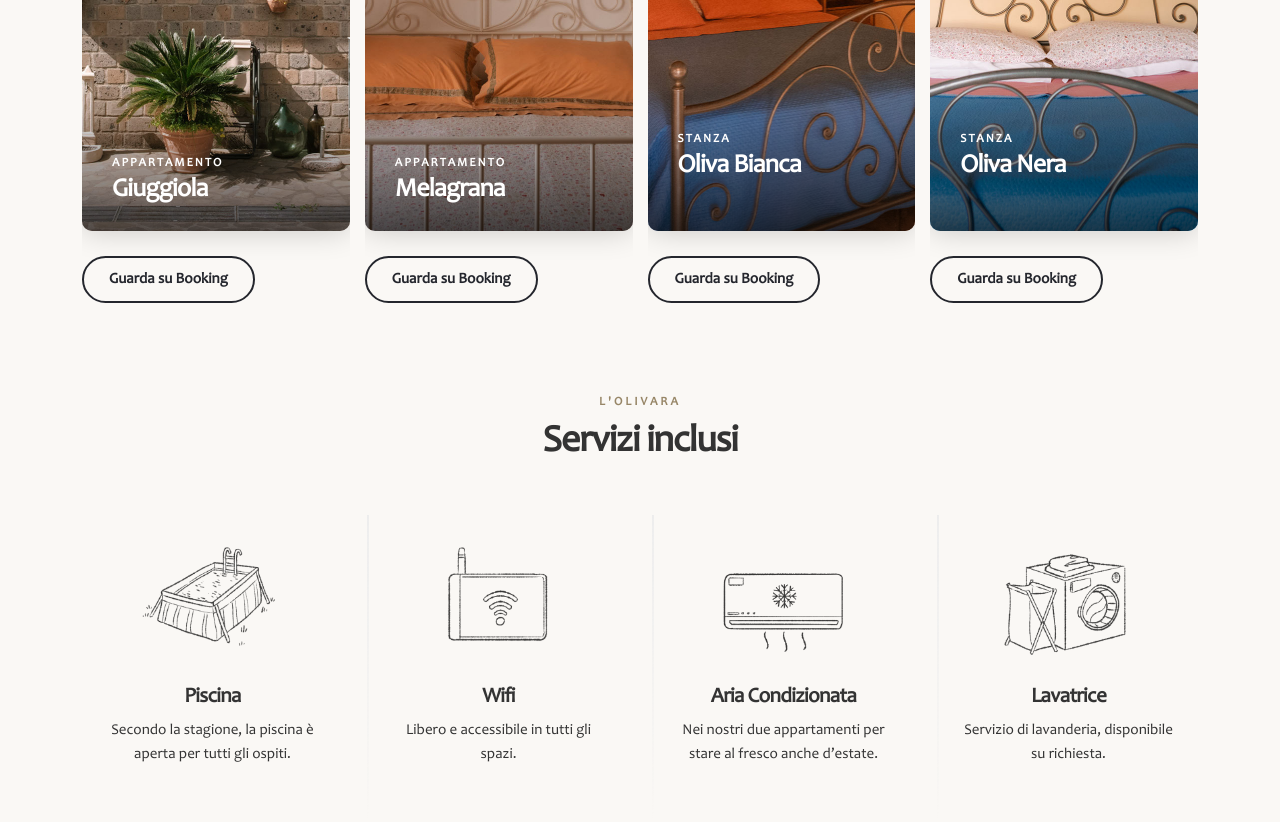
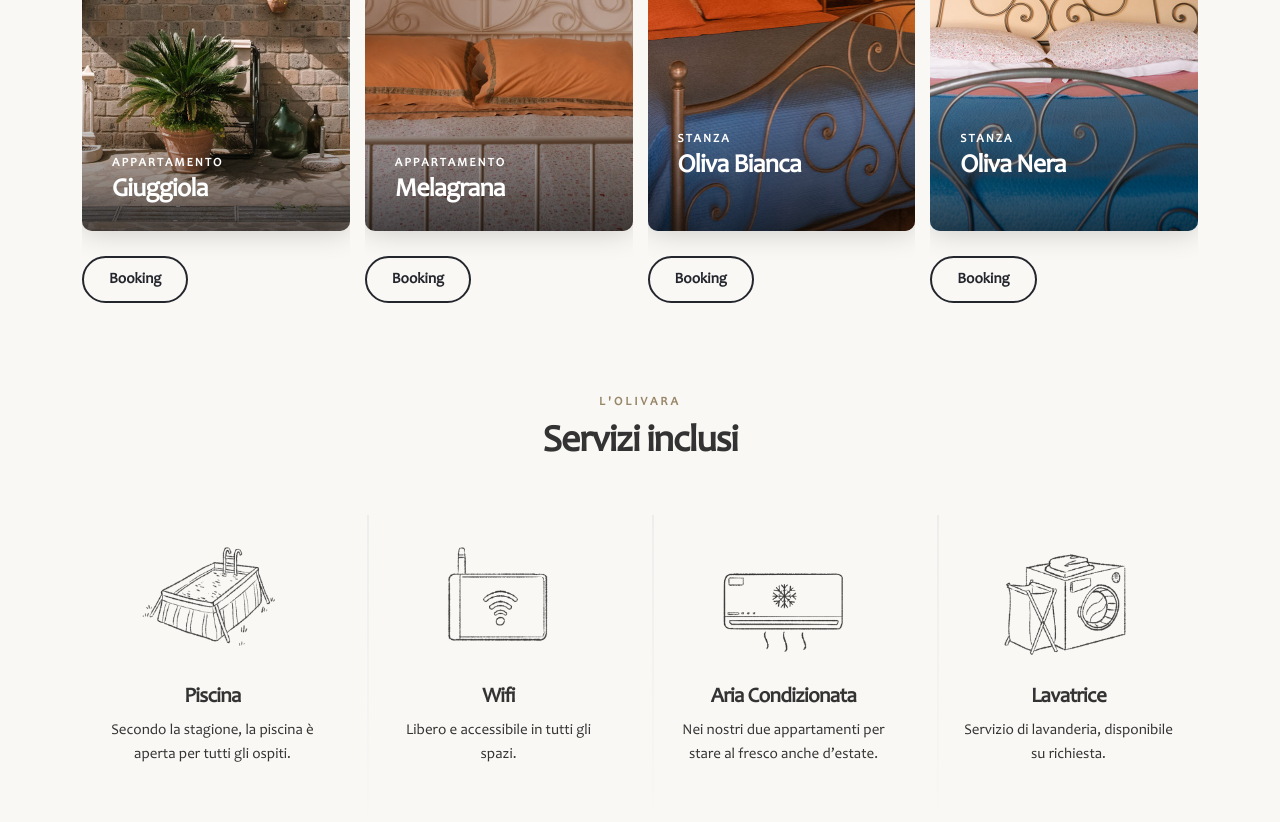
Before and after one commit to fellarrusto/websit-olivara, a plain HTML site: page index.html in a window 1280 px wide. Shown: the part 3072-3894 px from the top of the page. Drawn offline with Linux system fonts and the light colour scheme; no server answers; a script that the page names is missing.

Commit message:
Updated index

```diff
--- a/index.html
+++ b/index.html
@@ -5,7 +5,7 @@
     <meta charset="utf-8">
     <meta name="viewport" content="width=device-width, initial-scale=1">
     <meta name="description" content="L'Olivara, un esclusivo agriturismo immerso nella tranquillità della campagna. Il tuo rifugio sereno nella Penisola Sorrentina, la fuga perfetta nella natura.">
-    <title>Agriturismo L'Olivaro</title>
+    <title>Agriturismo L'Olivara</title>
 
     <!-- Open Graph meta tags -->
     <meta property="og:title" content="Agriturismo L'Olivara">
@@ -197,7 +197,7 @@
                             </div>
                         </figure>
                     </a>
-                    <input class="btn_1 outline" type="button" data-key="booking_button" value="Guarda su Booking" onclick="window.location.href='https://www.booking.com/hotel/it/olivara.it.html#room_37455102';">
+                    <input class="btn_1 outline" type="button" data-key="booking_button" value="Booking" onclick="window.location.href='https://www.booking.com/hotel/it/olivara.it.html#room_37455102';">
                 </div>
                 <!-- /item-->
                 <div class="item" data-cues="slideInUp" data-delay="400">
@@ -211,7 +211,7 @@
                             </div>
                         </figure>
                     </a>
-                    <input class="btn_1 outline" type="button" data-key="booking_button" value="Guarda su Booking" onclick="window.location.href='https://www.booking.com/hotel/it/olivara.it.html#room_37455104';">
+                    <input class="btn_1 outline" type="button" data-key="booking_button" value="Booking" onclick="window.location.href='https://www.booking.com/hotel/it/olivara.it.html#room_37455104';">
                 </div>
                 <!-- /item-->
                 <div class="item" data-cues="slideInUp" data-delay="500">
@@ -225,7 +225,7 @@
                             </div>
                         </figure>
                     </a>
-                    <input class="btn_1 outline" type="button" data-key="booking_button" value="Guarda su Booking" onclick="window.location.href='https://www.booking.com/hotel/it/olivara.it.html#room_37455101';">
+                    <input class="btn_1 outline" type="button" data-key="booking_button" value="Booking" onclick="window.location.href='https://www.booking.com/hotel/it/olivara.it.html#room_37455101';">
                 </div>
                 <!-- /item-->
                 <div class="item" data-cues="slideInUp" data-delay="600">
@@ -239,7 +239,7 @@
                             </div>
                         </figure>
                     </a>
-                    <input class="btn_1 outline" type="button" data-key="booking_button" value="Guarda su Booking" onclick="window.location.href='https://www.booking.com/hotel/it/olivara.it.html#room_37455104';">
+                    <input class="btn_1 outline" type="button" data-key="booking_button" value="Booking" onclick="window.location.href='https://www.booking.com/hotel/it/olivara.it.html#room_37455104';">
                 </div>
                 <!-- /item-->
             </div>
```
